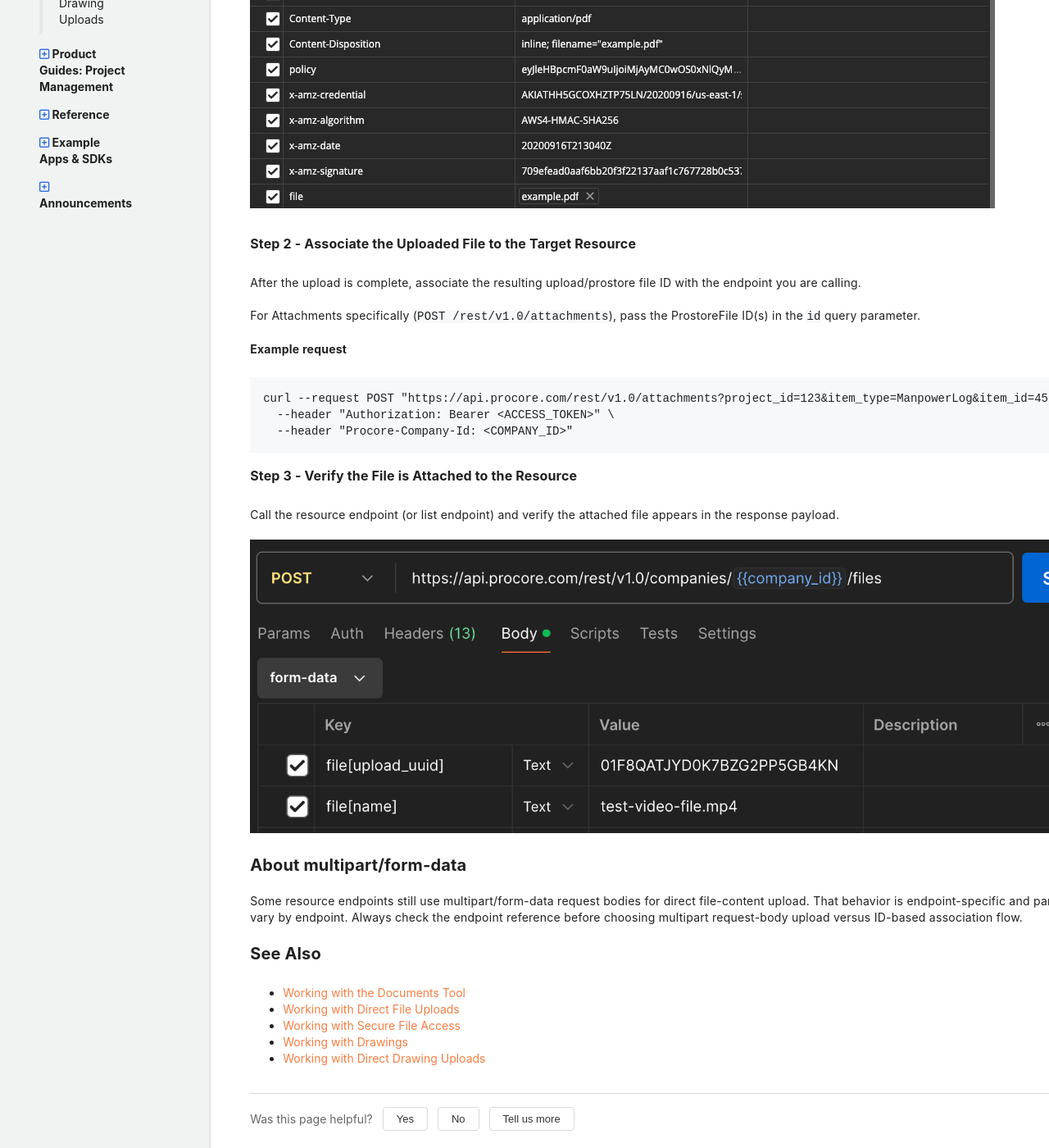
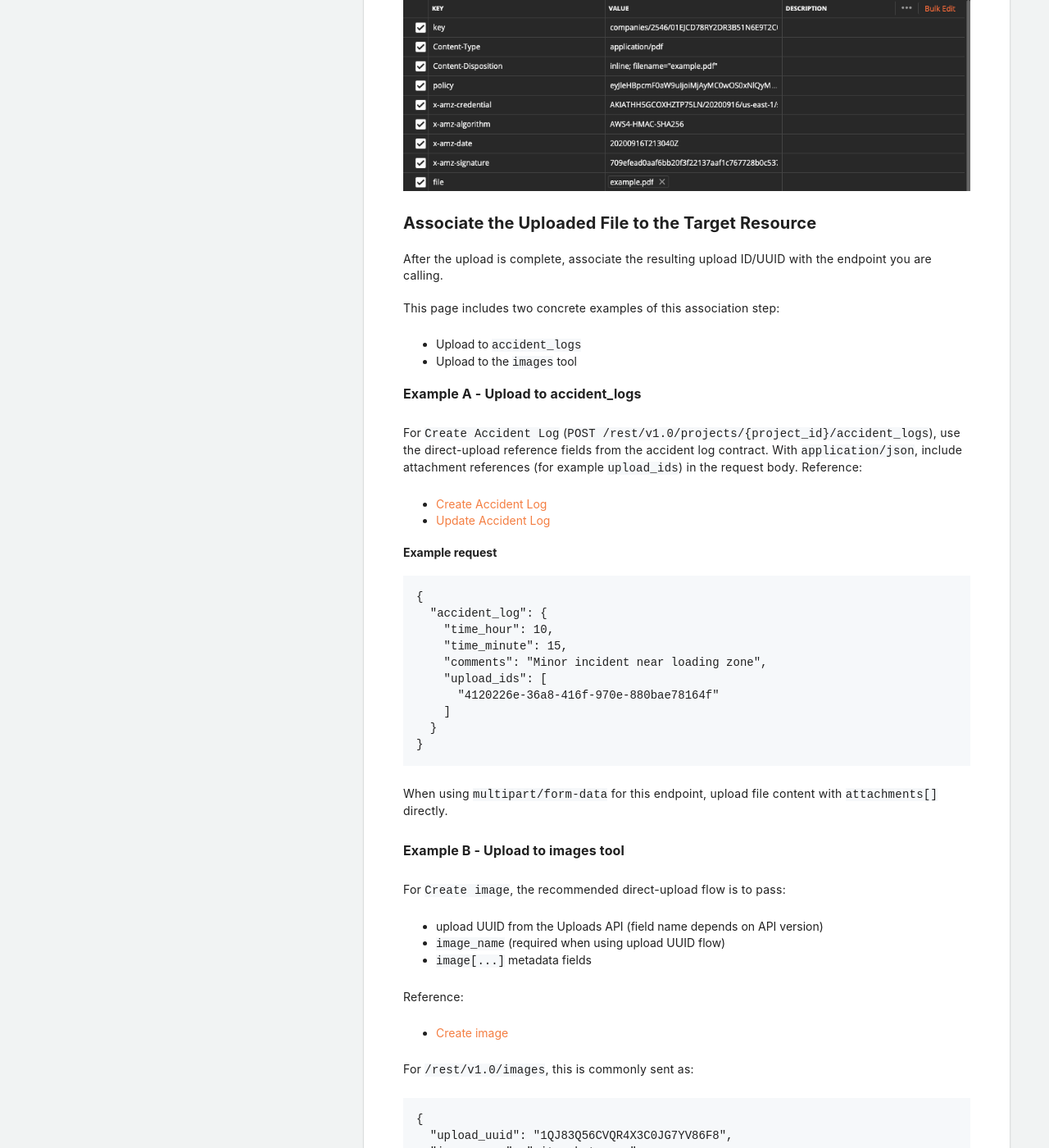
Before and after one commit to procore/documentation, a Jekyll site: the page built from tutorials/attachments.md, in a window 1280 px wide and 1400 px high, scrolled down 888 px. Shown: the whole window at 82% size. Built offline with Jekyll 4.4.1, drawn with Linux system fonts in a browser that asks for light colours; comment, search, counter and statistics services are not loaded; some of the changed text lies outside the part shown.

Commit message:
PPC2-7778: align attachments guide with direct-upload contracts
Clarify the tutorial around direct upload-first behavior and add contract-accurate accident_logs/images examples so integrators can follow endpoint-specific request formats without multipart ambiguity.

Co-authored-by: Cursor <cursoragent@cursor.com>

````diff
--- a/tutorials/attachments.md
+++ b/tutorials/attachments.md
@@ -7,6 +7,7 @@ section_title: "Product Guides: Documents & Files"
 ---
 
 ## Overview
+
 Many resources accessible through the Procore API accept file attachments or images.
 For new integrations, Procore recommends a direct upload flow:
 
@@ -14,10 +15,14 @@ For new integrations, Procore recommends a direct upload flow:
 2. Associate the uploaded file with the target Procore resource.
 
 This page focuses on that direct upload workflow so integrations can avoid request-body ambiguity across endpoints.
+The structure is similar to the Direct Drawing Uploads tutorial, but scoped to attachments use cases.
+The example workflow presented below covers:
 
-## Recommended Direct Upload Flow
+- Create an upload and upload the file to storage
+- Associate the uploaded file to `accident_logs`
+- Associate the uploaded file to the `images` tool
 
-### Step 1 - Create and Complete an Upload
+## Create an Upload and Upload the File
 
 Start by creating an upload with the Uploads API and then upload the file to the returned storage URL.
 Use the Uploads guide for complete request/response details:
@@ -26,31 +31,84 @@ Use the Uploads guide for complete request/response details:
 
 ![Direct File Upload]({{ site.baseurl }}/assets/guides/postman-direct-file-upload.png)
 
-### Step 2 - Associate the Uploaded File to the Target Resource
+## Associate the Uploaded File to the Target Resource
 
-After the upload is complete, associate the resulting upload/prostore file ID with the endpoint you are calling.
+After the upload is complete, associate the resulting upload ID/UUID with the endpoint you are calling.
 
-For Attachments specifically (`POST /rest/v1.0/attachments`), pass the ProstoreFile ID(s) in the `id` query parameter.
+This page includes two concrete examples of this association step:
 
-**Example request**
+- Upload to `accident_logs`
+- Upload to the `images` tool
 
-```bash
-curl --request POST "https://api.procore.com/rest/v1.0/attachments?project_id=123&item_type=ManpowerLog&item_id=456&id[]=111&id[]=112" \
-  --header "Authorization: Bearer <ACCESS_TOKEN>" \
-  --header "Procore-Company-Id: <COMPANY_ID>"
+### Example A - Upload to accident_logs
+
+For `Create Accident Log` (`POST /rest/v1.0/projects/{project_id}/accident_logs`), use the direct-upload reference fields from the accident log contract.
+With `application/json`, include attachment references (for example `upload_ids`) in the request body.
+Reference:
+
+- [Create Accident Log](https://developers.procore.com/reference/rest/accident-logs?version=latest#create-accident-log)
+- [Update Accident Log](https://developers.procore.com/reference/rest/accident-logs?version=latest#update-accident-log)
+
+#### Example request
+
+```json
+{
+  "accident_log": {
+    "time_hour": 10,
+    "time_minute": 15,
+    "comments": "Minor incident near loading zone",
+    "upload_ids": [
+      "4120226e-36a8-416f-970e-880bae78164f"
+    ]
+  }
+}
 ```
 
-### Step 3 - Verify the File is Attached to the Resource
+When using `multipart/form-data` for this endpoint, upload file content with `attachments[]` directly.
 
-Call the resource endpoint (or list endpoint) and verify the attached file appears in the response payload.
+### Example B - Upload to images tool
 
-![Associate File to Resource]({{ site.baseurl }}/assets/guides/file-associate-resource.png)
+For `Create image`, the recommended direct-upload flow is to pass:
+
+- upload UUID from the Uploads API (field name depends on API version)
+- `image_name` (required when using upload UUID flow)
+- `image[...]` metadata fields
+
+Reference:
+
+- [Create image](https://developers.procore.com/reference/rest/images?version=latest#create-image)
+
+For `/rest/v1.0/images`, this is commonly sent as:
+
+```json
+{
+  "upload_uuid": "1QJ83Q56CVQR4X3C0JG7YV86F8",
+  "image_name": "site-photo.png",
+  "image": {
+    "image_category_id": 2,
+    "description": "Photo captured from API upload flow"
+  }
+}
+```
+
+For newer Images contracts, the same data may be nested under `upload` (for example `upload.uuid` and `upload.image_name`).
+`image[data]` in `multipart/form-data` is still supported but marked deprecated in favor of upload UUID flow.
+
+## Next Step
+
+After you create or update the resource, use that tool's resource endpoint(s) to confirm the association in the returned payload.
+Use the endpoint-specific reference docs for the resource you are integrating.
 
 ## About multipart/form-data
 
-Some resource endpoints still use multipart/form-data request bodies for direct file-content upload.
-That behavior is endpoint-specific and parameter names vary by endpoint.
-Always check the endpoint reference before choosing multipart request-body upload versus ID-based association flow.
+Some resource endpoints still use `multipart/form-data` for direct file-content upload.
+That behavior is endpoint-specific and parameter names vary by endpoint:
+
+- `accident_logs`: supports `attachments[]` in multipart requests, and also supports attachment reference fields in JSON requests.
+- `images`: supports multipart `image[data]`, but the recommended flow is direct upload with `upload_uuid`.
+
+Always check the endpoint reference before choosing multipart request-body upload versus upload-reference flow.
+This guide intentionally does not enumerate every tool-specific contract.
 
 ## See Also
 
````
